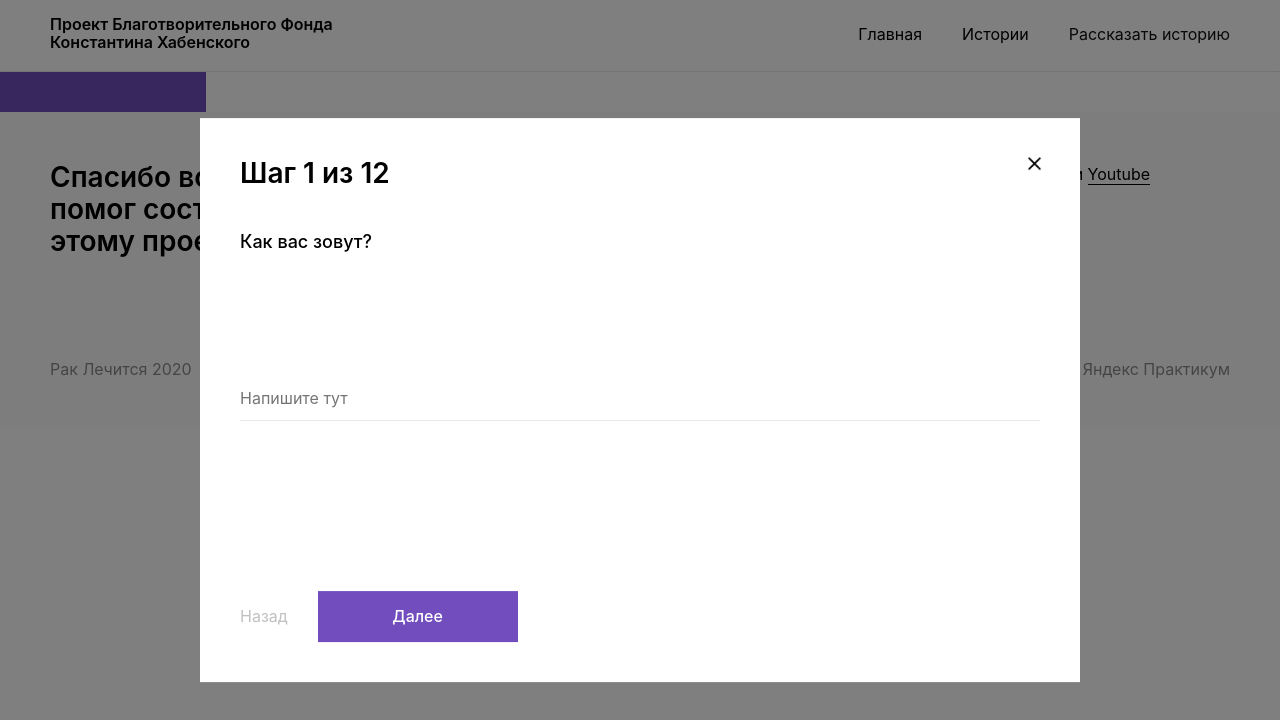
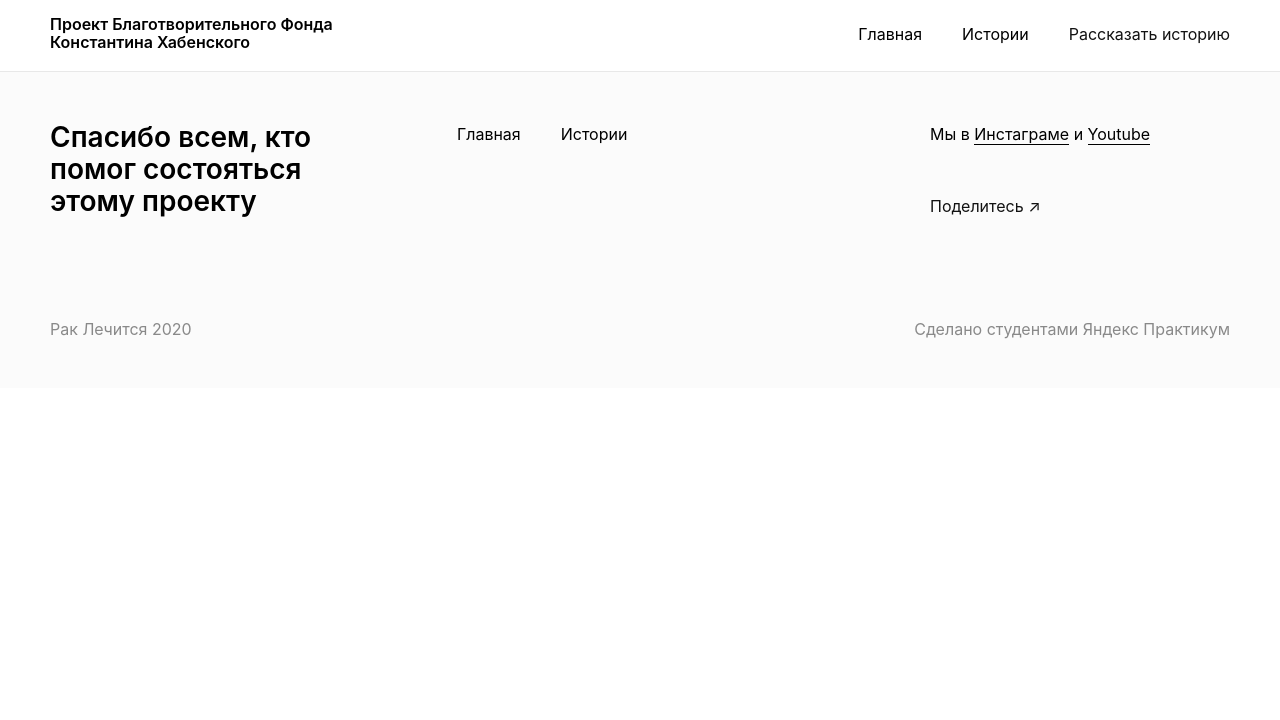
Before and after one commit to zajcevakaterina/raklechitsa, a Nuxt app: page /about in a window 1280 px wide. Shown: the top 720 px of the page. Built offline with nearby package versions, Linux system fonts and the light colour scheme.

Commit message:
feat: add popup.js

```diff
--- a/components/blocks/CallToAction.vue
+++ b/components/blocks/CallToAction.vue
@@ -1,8 +1,5 @@
 <template>
   <section class="call-to-action">
-    <popup v-if="popupActive">
-      <form-stories />
-    </popup>
     <container class="call-to-action__container">
       <section-title>Расскажите свою историю</section-title>
       <div class="call-to-action__content">
@@ -13,7 +10,7 @@
         </section-text>
         <main-tabs :tabsData="actions" :theme="'call-to-action'">
           <action-button
-            @btnClick="popupToggle"
+            @btnClick="openQuizPopup"
             class="call-to-action__action-button"
             >Заполнить форму</action-button
           >
@@ -28,8 +25,6 @@ import SectionTitle from '@/components/ui/SectionTitle';
 import SectionText from '@/components/ui/SectionText';
 import Button from '@/components/ui/Button';
 import Tabs from '@/components/Tabs';
-import Popup from '@/components/Popup';
-import FormStories from '@/components/FormStories';
 import Container from '@/components/Container';
 
 export default {
@@ -38,26 +33,18 @@ export default {
     'section-text': SectionText,
     'main-tabs': Tabs,
     'action-button': Button,
-    popup: Popup,
-    'form-stories': FormStories,
     container: Container,
   },
 
   methods: {
-    popupToggle() {
-      this.popupActive = !this.popupActive;
+    openQuizPopup() {
+      this.$store.commit('popup/openQuizPopup');
     },
   },
   computed: {
     actions() {
       return this.$store.getters['call-to-action/getAction'];
     },
-  },
-
-  data() {
-    return {
-      popupActive: false,
-    };
   },
 };
 </script>
--- a/components/blocks/Footer.vue
+++ b/components/blocks/Footer.vue
@@ -1,8 +1,5 @@
 <template>
   <footer class="footer">
-    <popup v-if="popupActive">
-      <social-share />
-    </popup>
     <container class="footer__container">
       <div class="footer__content">
         <div class="footer__title-menu">
@@ -39,7 +36,7 @@
             >
           </p>
           <footer-button
-            @btnClick="popupToggle"
+            @btnClick="openSharePopup"
             class="footer__link footer__link_type_share"
             >Поделитесь &#8599;</footer-button
           >
@@ -64,8 +61,6 @@
 import SectionTitle from '@/components/ui/SectionTitle';
 import Menu from '@/components/Menu';
 import Button from '@/components/ui/Button';
-import Popup from '@/components/Popup';
-import SocialShare from '@/components/SocialShare';
 import Container from '@/components/Container';
 
 export default {
@@ -73,21 +68,12 @@ export default {
     'section-title': SectionTitle,
     'footer-menu': Menu,
     'footer-button': Button,
-    popup: Popup,
-    'social-share': SocialShare,
     container: Container,
   },
-
   methods: {
-    popupToggle() {
-      this.popupActive = !this.popupActive;
+    openSharePopup() {
+      this.$store.commit('popup/openSharePopup');
     },
-  },
-
-  data() {
-    return {
-      popupActive: false,
-    };
   },
 };
 </script>
--- a/components/blocks/Header.vue
+++ b/components/blocks/Header.vue
@@ -1,15 +1,11 @@
 <template>
   <header class="header">
-    <popup v-if="popupActive" @closePopup="popupToggle">
-      <form-stories />
-    </popup>
-
     <container class="header__container">
       <p class="header__logo">
         Проект Благотворительного Фонда Константина Хабенского
       </p>
       <main-menu />
-      <button-header @btnClick="popupToggle" class="header__button"
+      <button-header @btnClick="openQuizPopup" class="header__button"
         >Рассказать историю</button-header
       >
       <button-header class="header__mobile-button" />
@@ -20,29 +16,18 @@
 <script>
 import Menu from '@/components/Menu';
 import Button from '@/components/ui/Button';
-import Popup from '@/components/Popup';
-import FormStories from '@/components/FormStories';
 import Container from '@/components/Container';
 
 export default {
   components: {
     'main-menu': Menu,
     'button-header': Button,
-    popup: Popup,
-    'form-stories': FormStories,
     container: Container,
   },
-
   methods: {
-    popupToggle() {
-      this.popupActive = !this.popupActive;
+    openQuizPopup() {
+      this.$store.commit('popup/openQuizPopup');
     },
-  },
-
-  data() {
-    return {
-      popupActive: false,
-    };
   },
 };
 </script>
--- a/components/ui/Overlay.vue
+++ /dev/null
@@ -1,22 +0,0 @@
-<template>
-  <div @click="$emit('overlayClick')" class="overlay">
-    <slot></slot>
-  </div>
-</template>
-
-<script>
-export default {};
-</script>
-
-<style scoped>
-.overlay {
-  position: fixed;
-  top: 0;
-  left: 0;
-  right: 0;
-  width: 100%;
-  height: 100%;
-  background-color: rgba(0, 0, 0, 0.5);
-  z-index: 1;
-}
-</style>
--- a/components/Popup.vue
+++ b/components/ui/Popup.vue
@@ -1,35 +1,30 @@
 <template>
-  <overlay @overlayClick="popupToggle" v-if="popupActive">
-    <div class="popup">
+  <div class="popup">
+    <div class="popup__overlay" @click="$emit('overlayClick')"></div>
+    <div class="popup__content">
       <slot></slot>
       <div @click="$emit('closePopup')" class="popup__close-button"></div>
     </div>
-  </overlay>
+  </div>
 </template>
 
 <script>
-import Overlay from '@@/components/ui/Overlay';
-export default {
-  components: {
-    overlay: Overlay,
-  },
-
-  methods: {
-    popupToggle() {
-      this.popupActive = !this.popupActive;
-    },
-  },
-
-  data() {
-    return {
-      popupActive: true,
-    };
-  },
-};
+export default {};
 </script>
 
 <style scoped>
-.popup {
+.popup__overlay {
+  position: fixed;
+  top: 0;
+  left: 0;
+  right: 0;
+  width: 100%;
+  height: 100%;
+  background-color: rgba(0, 0, 0, 0.5);
+  z-index: 1;
+}
+
+.popup__content {
   width: 90%;
   max-width: 920px;
   margin: auto;
@@ -50,7 +45,6 @@ export default {
   position: absolute;
   top: 33px;
   right: 33px;
-  /* z-index: 3; */
   background-image: url(/popup/closepopup.png);
   background-repeat: no-repeat;
   background-size: contain;
@@ -58,19 +52,19 @@ export default {
 }
 
 @media screen and (max-width: 1280px) {
-  .popup {
+  .popup__content {
     max-width: 800px;
   }
 }
 
 @media screen and (max-width: 768px) {
-  .popup {
+  .popup__content {
     max-width: 580px;
   }
 }
 
 @media screen and (max-width: 580px) {
-  .popup {
+  .popup__content {
     max-width: 290px;
     padding: 15px;
   }
--- a/layouts/default.vue
+++ b/layouts/default.vue
@@ -1,22 +1,60 @@
 <template>
   <div class="root">
     <page-header />
+    <popup
+      v-if="popupQuizShown"
+      @closePopup="closeQuizPopup"
+      @overlayClick="closeQuizPopup"
+    >
+      <quiz />
+    </popup>
 
     <nuxt />
     <page-footer />
+    <popup
+      v-if="popupShareShown"
+      @closePopup="closeSharePopup"
+      @overlayClick="closeSharePopup"
+    >
+      <social-share />
+    </popup>
   </div>
 </template>
 
 <script>
 import Header from '@/components/blocks/Header';
 import Footer from '@/components/blocks/Footer';
+import Popup from '@/components/ui/Popup';
+import Qiuz from '@/components/Quiz';
+import SocialShare from '@/components/SocialShare';
 export default {
   components: {
     'page-header': Header,
     'page-footer': Footer,
+    popup: Popup,
+    quiz: Qiuz,
+    'social-share': SocialShare,
   },
+
   head: {
     title: 'РАКЛЕЧИТСЯ.РФ - истории людей, победивших рак, но не свои привычки',
+  },
+
+  computed: {
+    popupQuizShown() {
+      return this.$store.getters['popup/getPopupQuizShown'];
+    },
+    popupShareShown() {
+      return this.$store.getters['popup/getPopupShareShown'];
+    },
+  },
+  methods: {
+    closeQuizPopup() {
+      this.$store.commit('popup/closeQuizPopup');
+    },
+    closeSharePopup() {
+      this.$store.commit('popup/closeSharePopup');
+    },
   },
 };
 </script>
--- a/pages/about.vue
+++ /dev/null
@@ -1,24 +0,0 @@
-<template>
-  <div>
-    <Button />
-    <pop-up>
-      <FormStories />
-    </pop-up>
-  </div>
-</template>
-
-<script>
-import Popup from '@@/components/Popup';
-import Button from '@@/components/ui/Button';
-import FormStories from '@@/components/FormStories';
-
-export default {
-  components: {
-    'pop-up': Popup,
-    Button,
-    FormStories,
-  },
-};
-</script>
-
-<style></style>
--- /dev/null
+++ b/store/popup.js
@@ -0,0 +1,28 @@
+export const state = () => ({
+  popupQuizShown: false,
+  popupShareShown: false,
+});
+
+export const mutations = {
+  openQuizPopup(state) {
+    return (state.popupQuizShown = true);
+  },
+  closeQuizPopup(state) {
+    return (state.popupQuizShown = false);
+  },
+  openSharePopup(state) {
+    return (state.popupShareShown = true);
+  },
+  closeSharePopup(state) {
+    return (state.popupShareShown = false);
+  },
+};
+
+export const getters = {
+  getPopupQuizShown(state) {
+    return state.popupQuizShown;
+  },
+  getPopupShareShown(state) {
+    return state.popupShareShown;
+  },
+};
```
Also changed, not shown: components/Quiz.vue (renamed from components/FormStories.vue).
